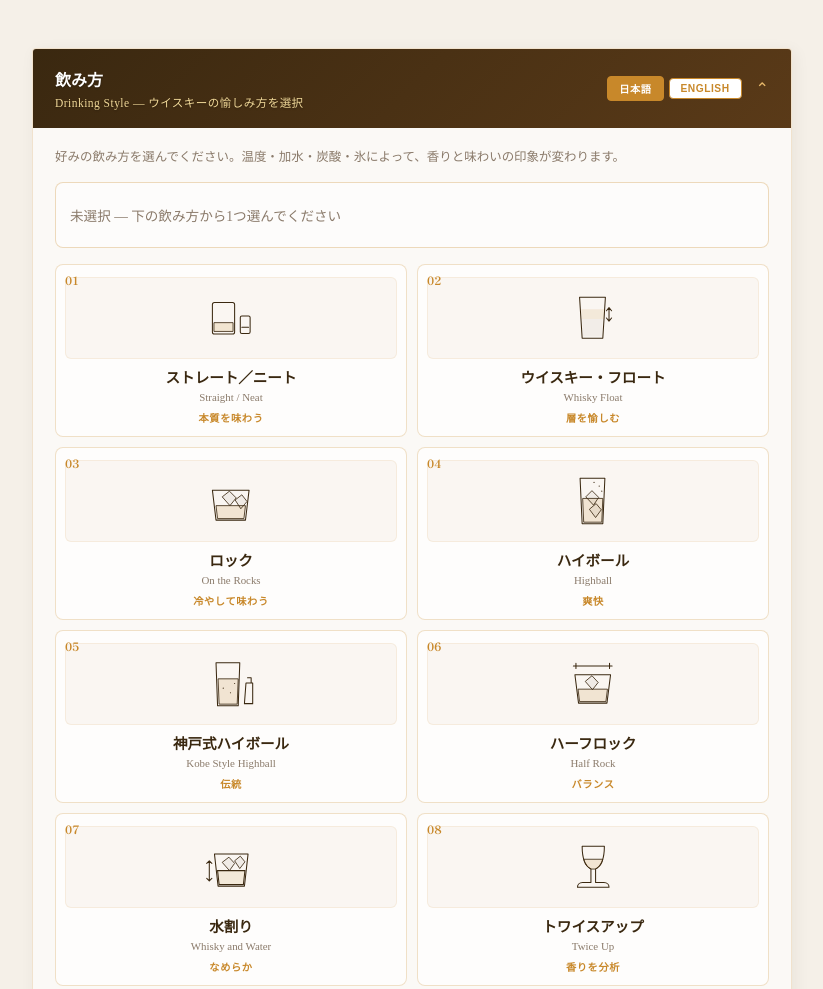
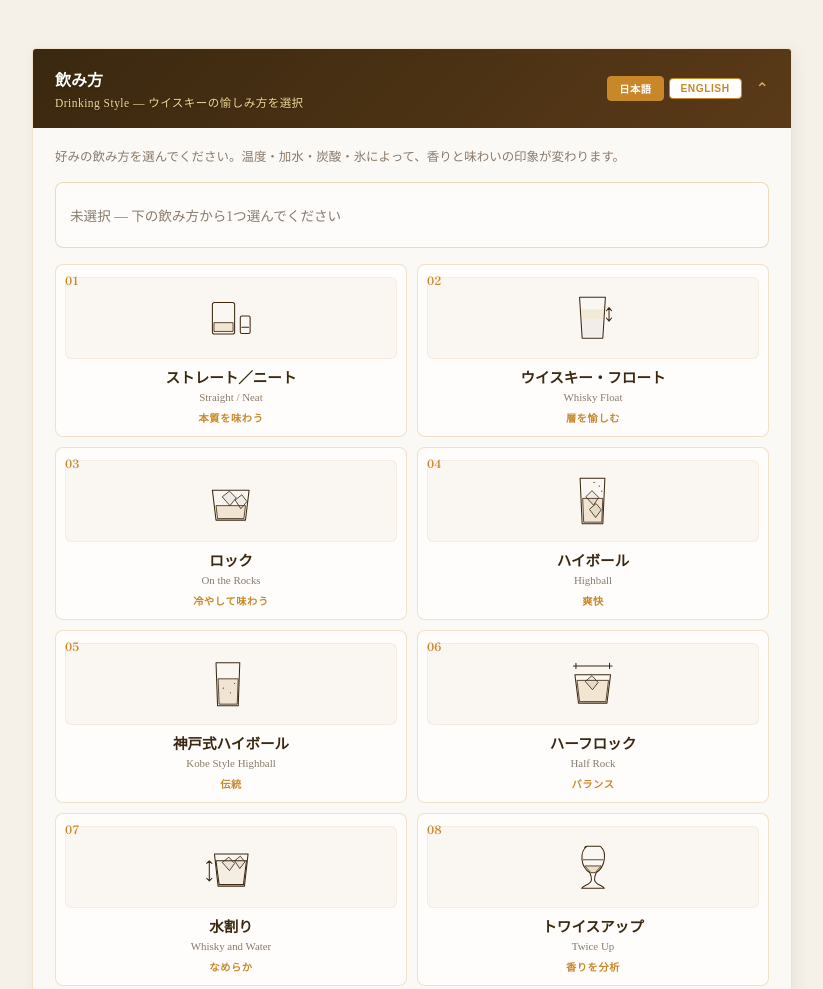
Before and after one commit to barspec884-cmyk/amber-how-to-take, a plain HTML site: page index.html in a window 1280 px wide. Shown: the top 989 px of the page, without its empty margins (228-1051 px from the left). Drawn offline with Linux system fonts and the light colour scheme.

Commit message:
Add files via upload

```diff
--- a/index.html
+++ b/index.html
@@ -174,14 +174,14 @@ function styleSvg(code){
     float:`<path d="M34 20h50l-5 79H39z" ${common}/><path d="M39 62h40l-2 34H41z" fill="rgba(58,40,16,.045)" stroke="none"/><path d="M37 43h45l-1 19H38z" fill="rgba(200,136,42,.12)" stroke="none"/><path d="M91 40v26m-5-20 5-6 5 6m-10 14 5 6 5-6" ${common}/>`,
     rocks:`<path d="M24 39h71l-7 58H31z" ${common}/><path d="M31 69h57l-3 25H34z" ${amber}/><path d="m43 52 14-11 13 13-12 15zM68 58l13-10 10 13-12 14z" fill="rgba(58,40,16,.05)" stroke="currentColor" stroke-width="1.6"/>`,
     highball:`<path d="M35 16h48l-4 88H39z" ${common}/><path d="M40 55h39l-2 46H42z" ${amber}/><path d="m46 52 12-12 13 13-10 15zM53 76l13-11 10 12-11 15z" fill="rgba(58,40,16,.05)" stroke="currentColor" stroke-width="1.6"/><circle cx="72" cy="31" r="1.2" fill="currentColor"/><circle cx="62" cy="24" r="1.1" fill="currentColor"/><circle cx="77" cy="41" r="1.1" fill="currentColor"/>`,
-    kobe:`<path d="M31 19h46l-3 83H34z" ${common}/><path d="M35 50h39l-2 49H37z" ${amber}/><circle cx="45" cy="68" r="1.1" fill="currentColor"/><circle cx="59" cy="77" r="1.1" fill="currentColor"/><circle cx="67" cy="59" r="1.1" fill="currentColor"/><path d="M89 58h13v40H86zM92 48h7v10" ${common}/>`,
-    halfrock:`<path d="M25 42h69l-7 55H32z" ${common}/><path d="M31 70h57l-3 24H34z" ${amber}/><path d="m45 55 13-11 12 13-11 14z" fill="rgba(58,40,16,.05)" stroke="currentColor" stroke-width="1.6"/><path d="M22 25h75M27 20v10M92 20v10" ${common}/>`,
-    mizuwari:`<path d="M28 35h65l-7 62H35z" ${common}/><path d="M34 67h53l-3 27H37z" fill="rgba(200,136,42,.12)" stroke="currentColor" stroke-width="2"/><path d="m43 51 13-10 11 12-10 14zM67 48l11-9 9 11-10 13z" fill="rgba(58,40,16,.05)" stroke="currentColor" stroke-width="1.6"/><path d="M18 48v39m-5-34 5-5 5 5m-10 29 5 5 5-5" ${common}/>`,
-    twiceup:`<path d="M39 20h43c0 24-5 38-17 44v26h16c7 0 10 5 10 9H30c0-4 3-9 10-9h16V64C44 58 39 44 39 20z" ${common}/><path d="M42 45h37c-2 9-6 15-14 19H56c-8-4-12-10-14-19z" ${amber}/>`,
+    kobe:`<path d="M31 19h46l-3 83H34z" ${common}/><path d="M35 50h39l-2 49H37z" ${amber}/><circle cx="45" cy="68" r="1.1" fill="currentColor"/><circle cx="59" cy="77" r="1.1" fill="currentColor"/><circle cx="67" cy="59" r="1.1" fill="currentColor"/>`,
+    halfrock:`<path d="M25 42h69l-7 55H32z" ${common}/><path d="M29 53h61l-5 41H34z" ${amber}/><path d="m45 55 13-11 12 13-11 14z" fill="rgba(58,40,16,.05)" stroke="currentColor" stroke-width="1.6"/><path d="M22 25h75M27 20v10M92 20v10" ${common}/>`,
+    mizuwari:`<path d="M28 35h65l-7 62H35z" ${common}/><path d="M31 48h59l-6 46H37z" fill="rgba(200,136,42,.08)" stroke="currentColor" stroke-width="2"/><path d="m43 51 13-10 11 12-10 14zM67 48l11-9 9 11-10 13z" fill="rgba(58,40,16,.05)" stroke="currentColor" stroke-width="1.6"/><path d="M18 48v39m-5-34 5-5 5 5m-10 29 5 5 5-5" ${common}/>`,
+    twiceup:`<path d="M44 22C46 20 48 20 48 20H72C74 20 76 20 76 22C86 30 85 60 66 71C64 76 63 80 63 84C63 94 78 95 82 101H60H38C42 95 57 94 57 84C57 80 56 76 54 71C35 60 34 30 48 20Z" ${common}/><path d="M44 58H76L64 71H56Z" fill="rgba(200,136,42,.22)" stroke="currentColor" stroke-width="1.6"/><path d="M41 46H79" fill="none" stroke="currentColor" stroke-width="1.6" stroke-linecap="round"/>`,
     mist:`<path d="M25 44h70l-7 54H32z" ${common}/><path d="M31 68h58l-4 27H35z" ${amber}/><g fill="rgba(58,40,16,.045)" stroke="currentColor" stroke-width="2"><circle cx="39" cy="49" r="6"/><circle cx="50" cy="43" r="7"/><circle cx="62" cy="49" r="6"/><circle cx="73" cy="42" r="7"/><circle cx="83" cy="50" r="6"/><circle cx="51" cy="58" r="6"/><circle cx="73" cy="58" r="6"/></g>`,
     frozen:`<path d="M21 28h48v24H21z" ${common} transform="rotate(20 45 40)"/><path d="M66 49c14 8 18 15 18 25" ${common}/><path d="M43 61h47l-4 38H47z" ${common}/><path d="M48 79h38l-2 17H50z" ${amber}/><path d="M96 20v20M86 30h20M89 23l14 14M103 23 89 37" ${common}/>`,
     hot:`<path d="M28 49h55v47H34z" ${common}/><path d="M83 61h10c10 0 11 20 0 20H84" ${common}/><path d="M34 69h49v24H36z" ${amber}/><path d="M43 39c-8-8 8-12 0-20M58 39c-8-8 8-12 0-20M73 39c-8-8 8-12 0-20" ${common}/>`,
-    cocktail:`<path d="M16 30h37L35 53v30h13M22 83h26" ${common}/><path d="M20 34h29L35 49z" ${amber}/><path d="M69 31h21l7 24H62zM66 26h20M70 20h12" ${common}/><path d="M72 65h30v32H72z" ${common}/><path d="M75 79h24v15H75z" ${amber}/><path d="M101 72c8-5 10-10 8-15" ${common}/>`
+    cocktail:`<path d="M16 30h37L35 53v30h13M22 83h26" ${common}/><path d="M20 34h29L35 49z" ${amber}/><path d="M66 99L70 55H98L102 99Z" ${common}/><path d="M69 74h30l1 25H68z" ${amber}/><path d="M68 55C68 42 100 42 100 55Z" ${common}/><path d="M80 45C80 37 90 37 90 45Z" ${common}/>`
   };
   return `<svg viewBox="0 0 120 120" xmlns="http://www.w3.org/2000/svg" style="color:var(--deep)">${icons[code]||''}</svg>`;
 }
```
